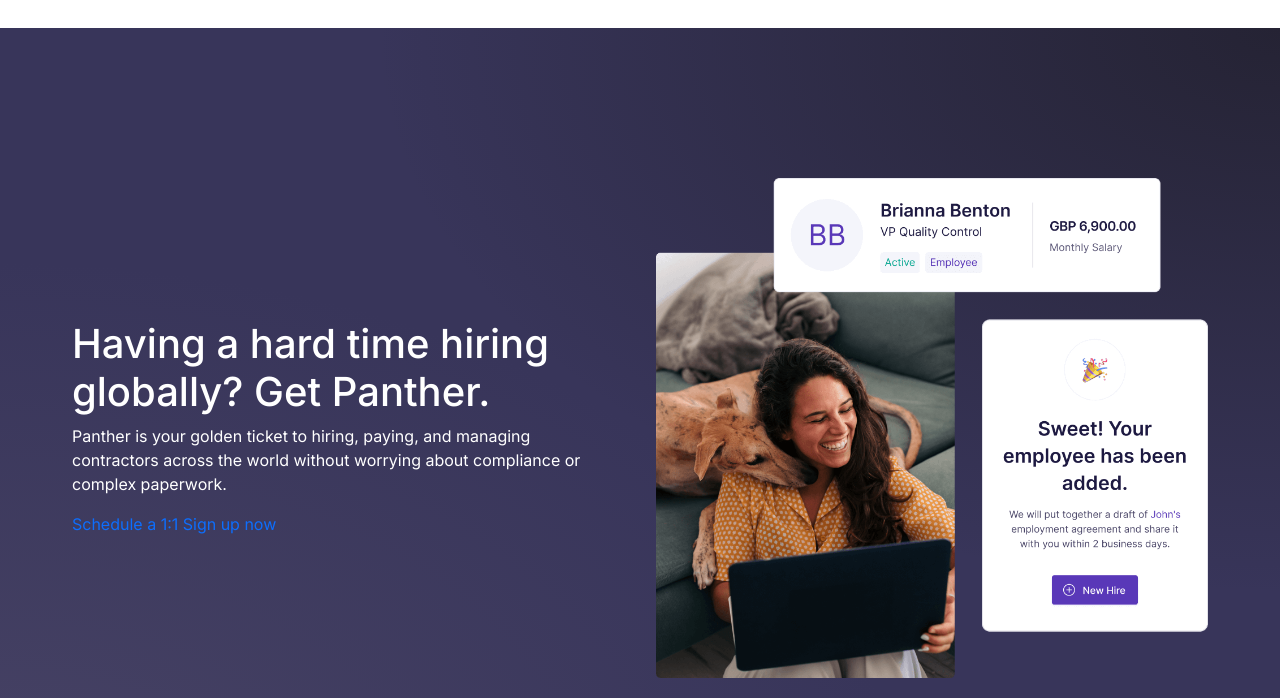
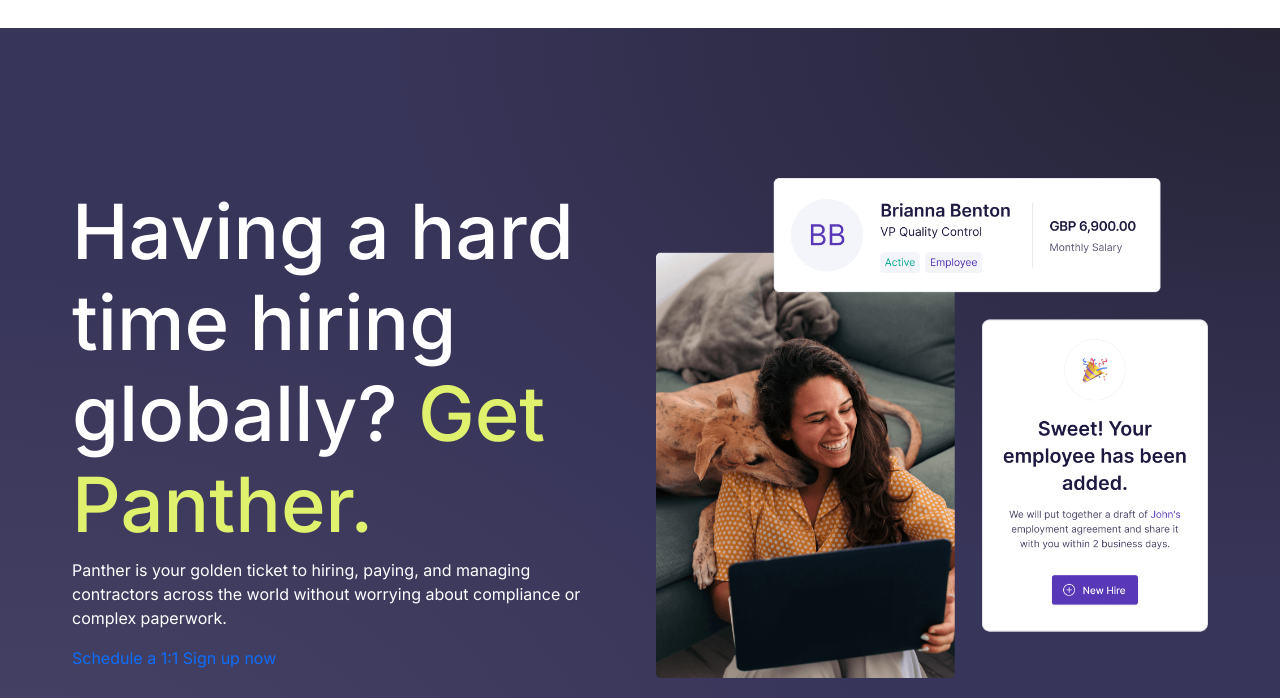
Before and after one commit to nurxan02/PantherHome, a plain HTML site: page index.html in a window 1280 px wide. Shown: the part 102-800 px from the top of the page. Drawn offline with nearby package versions, Linux system fonts and the light colour scheme.

Commit message:
Heading added

```diff
--- a/assets/css/style.css
+++ b/assets/css/style.css
@@ -110,7 +110,10 @@
   main .getpanther .getpanther-desc {
     width: 40%; }
     main .getpanther .getpanther-desc h1 {
-      color: white; }
+      color: white;
+      font-size: 76px; }
+      main .getpanther .getpanther-desc h1 span {
+        color: #dff16d; }
     main .getpanther .getpanther-desc p {
       color: white; }
   main .getpanther .getpanther-img img {
--- a/assets/scss/pages/_home.scss
+++ b/assets/scss/pages/_home.scss
@@ -80,6 +80,10 @@
             width: 40%;
             h1{
                 color: white;
+                font-size: 76px;
+                span{
+                    color: $text-special;
+                }
             }
             p{
                 color: white;
```
